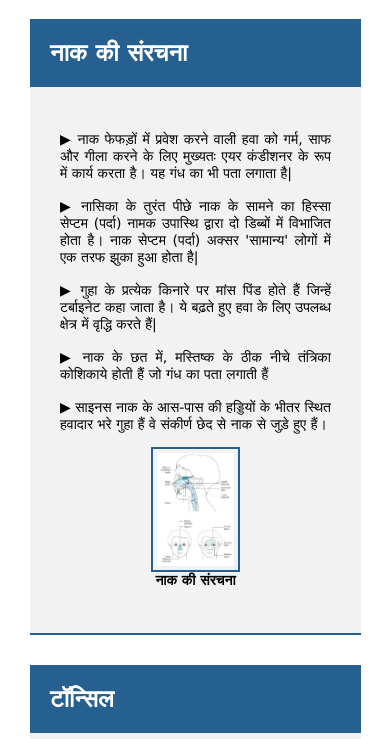
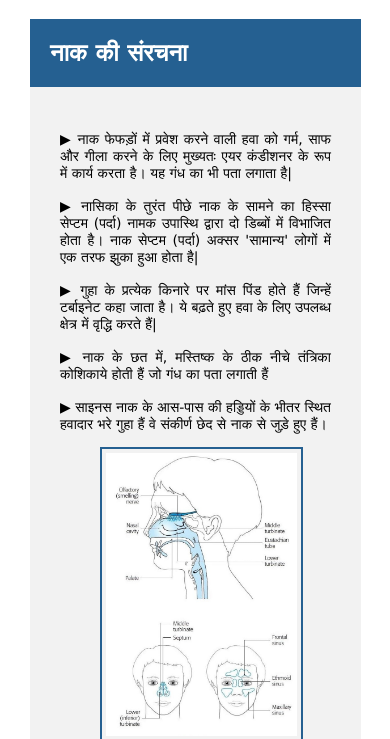
Before and after one commit to Anand987/Dr-dinesh-patel, a plain HTML site: page PatientInfo.html in a window 390 px wide. Shown: the part 101-840 px from the top of the page. Drawn offline with nearby package versions, Linux system fonts and the light colour scheme.

Commit message:
fixed-mobileview

```diff
--- a/assets/css/conditions.css
+++ b/assets/css/conditions.css
@@ -44,4 +44,7 @@ body{
     #conditions{
         width: 90%;
     }
+    .c-image{
+        width: 100%
+    }
 }
```
